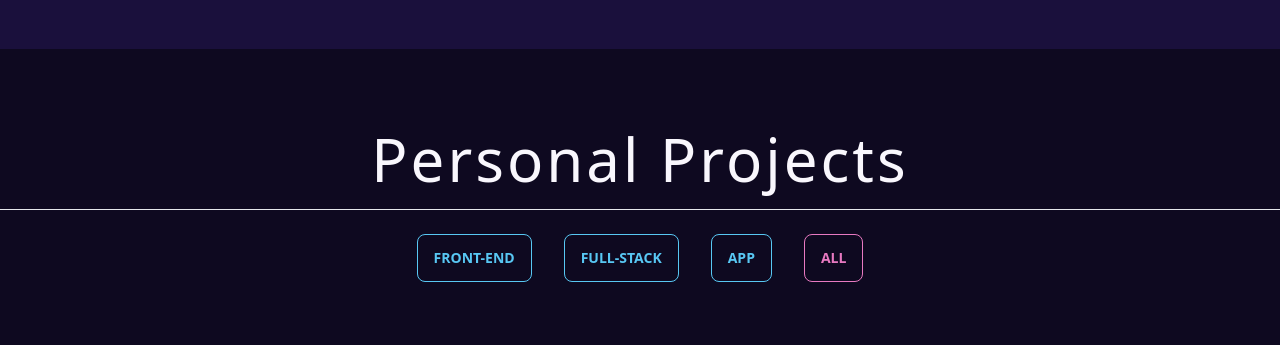
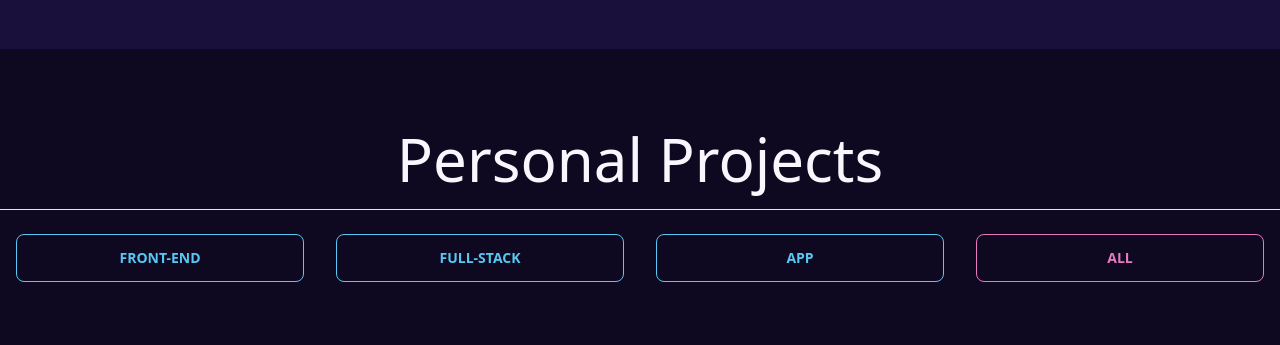
Before and after one commit to Likeyu77/My-Portfolio, a React (Vite) app: page / in a window 1280 px wide. Shown: the part 1600-1945 px from the top of the page. Built offline with nearby package versions, Linux system fonts and the light colour scheme.

Commit message:
project card

```diff
--- a/src/components/CategoryButtons.jsx
+++ b/src/components/CategoryButtons.jsx
@@ -2,12 +2,12 @@ import React from 'react'
 
 const CategoryButtons = ({ categories, activeCategory, setActiveCategory }) => {
   return (
-    <div className="flex flex-row justify-center mt-6">
+    <div className="grid grid-cols-3 sm:grid-cols-4 mt-6">
       {categories.map((category, index) => {
         return (
           <button
             key={index}
-            className={`btn btn-outline mx-2 sm:mx-4 ${
+            className={`btn btn-outline  mx-2 mb-4 sm:mx-4 ${
               activeCategory === category ? 'btn-primary' : 'btn-secondary'
             }`}
             onClick={() => setActiveCategory(category)}>
@@ -18,5 +18,5 @@ const CategoryButtons = ({ categories, activeCategory, setActiveCategory }) => {
     </div>
   )
 }
-
+// className="flex flex-row justify-center mt-6"
 export default CategoryButtons
--- a/src/components/ProjectCard.jsx
+++ b/src/components/ProjectCard.jsx
@@ -3,12 +3,12 @@ import { AiOutlineEye, AiFillGithub } from 'react-icons/ai'
 const ProjectCard = ({ project }) => {
   const { img, url, github, text, title } = project
   return (
-    <div className="card w-72 bg-base-100 shadow-xl m-4 justify-self-auto hover:scale-105 duration-300">
+    <div className="card w-64 sm:w-72 bg-base-100 shadow-xl m-4 justify-self-auto hover:scale-105 duration-300">
       <figure className="p-4 relative group">
         <img src={img} alt="Shoes" className="rounded-xl h-64 w-64" />
 
         <div
-          className="absolute h-64 w-64 bg-gray-400 opacity-0 rounded-xl z-10
+          className="absolute h-64 w-56 sm:w-64 bg-gray-400 opacity-0 rounded-xl z-10
         flex justify-around items-center group-hover:opacity-60">
           <a href={url} target="_blank">
             <AiOutlineEye className="h-8 w-8 bg-black rounded-full hover:scale-125 duration-200" />
--- a/src/components/ProjectsContainer.jsx
+++ b/src/components/ProjectsContainer.jsx
@@ -14,7 +14,7 @@ const ProjectsContainer = ({ projects, activeCategory }) => {
   return (
     <div className="flex justify-center">
       <div
-        className={`w-2/3 bg-neutral rounded-lg grid lg:grid-cols-2 xl:grid-cols-3
+        className={`w-4/5 sm:w-2/3 bg-neutral rounded-lg grid lg:grid-cols-2 xl:grid-cols-3
        md:grid-cols-1 gap-2 mt-16 justify-items-center  `}>
         {activeProjects.map((project) => {
           return <ProjectCard key={project.id} project={project} />
--- a/src/components/SectionTitle.jsx
+++ b/src/components/SectionTitle.jsx
@@ -1,7 +1,7 @@
 const SectionTitle = ({ text }) => {
   return (
     <div className="border-b border-gray-200 pb-5 flex justify-center">
-      <h2 className="text-3xl sm:text-4xl md:text-6xl font-medium tracking-wider capitalize">
+      <h2 className="text-3xl sm:text-4xl md:text-6xl font-medium capitalize">
         {text}
       </h2>
     </div>
--- a/src/components/Skills.jsx
+++ b/src/components/Skills.jsx
@@ -7,7 +7,7 @@ const Skills = () => {
     <section className="py-20 align-element" id="skills">
       <SectionTitle text="Tech Stack & Experiences" />
       <div className="flex flex-col lg:flex-row">
-        <div className="  lg:w-1/2  p-12 sm:p-16 grid grid-cols-4 gap-4">
+        <div className="  lg:w-1/2  p-6 sm:p-16 grid grid-cols-4 gap-4">
           {skills.map((skill) => {
             return <SkillsCard key={skill.id} {...skill} />
           })}
```
